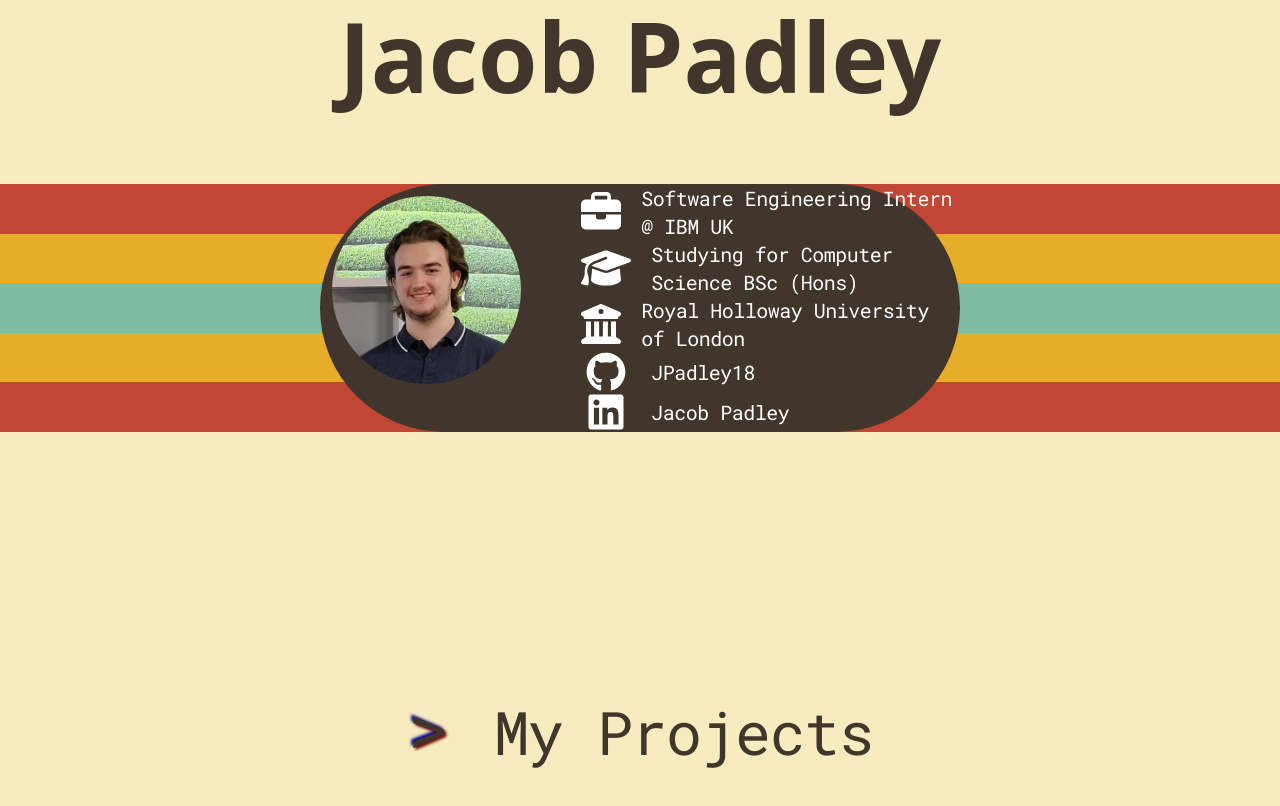
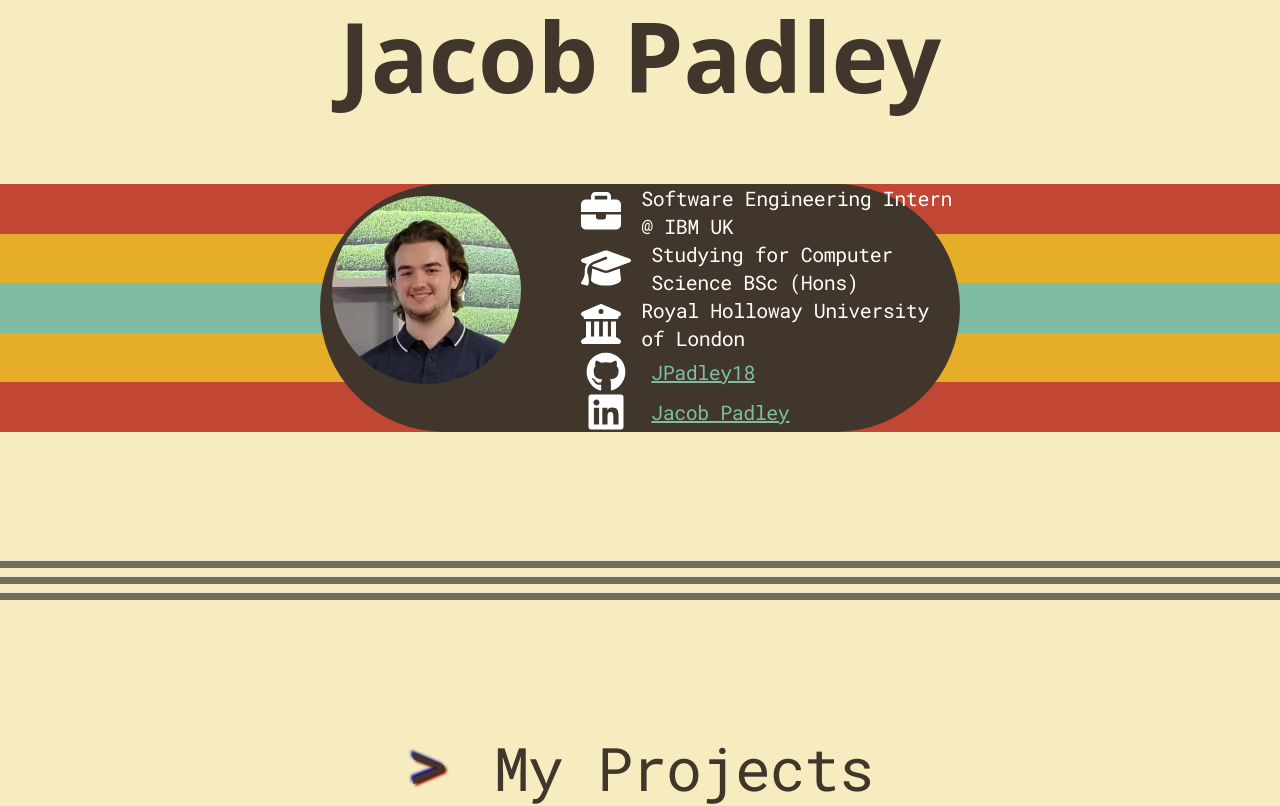
Before and after one commit to JPadley18/jpadley.com, a Next.js app: page / in a window 1280 px wide. Shown: the top 806 px of the page. Built offline with nearby package versions, Linux system fonts and the light colour scheme.

Commit message:
Redesign divider

```diff
--- a/components/divider.tsx
+++ b/components/divider.tsx
@@ -1,5 +1,9 @@
 export default function Divider(){
     return (
-        <hr className="my-16 md:my-32 mx-auto h-1 border-t-0 bg-transparent bg-gradient-to-r from-transparent via-neutral-500 to-transparent opacity-50 w-1/2" />
+        <div className="opacity-70 my-16 md:my-32 ">
+            <hr className="my-2 h-2 bg-text w-full" />
+            <hr className="my-2 h-2 bg-text w-full" />
+            <hr className="my-2 h-2 bg-text w-full" />
+        </div>
     )
 }
--- a/components/stat-entry.tsx
+++ b/components/stat-entry.tsx
@@ -7,7 +7,7 @@ export default function StatEntry({ icon, text, href="" }: { icon: IconDefinitio
     let innerText: JSX.Element|string
     if(href != "") {
         // Is a link
-        innerText = <a target="_blank" rel="noopener noreferrer" className="hover:underline text-cyan-600" href={href}>{text}</a>
+        innerText = <a target="_blank" rel="noopener noreferrer" className="hover:text-primary underline text-accent" href={href}>{text}</a>
     } else {
         // Is regular text
         innerText = text
```
